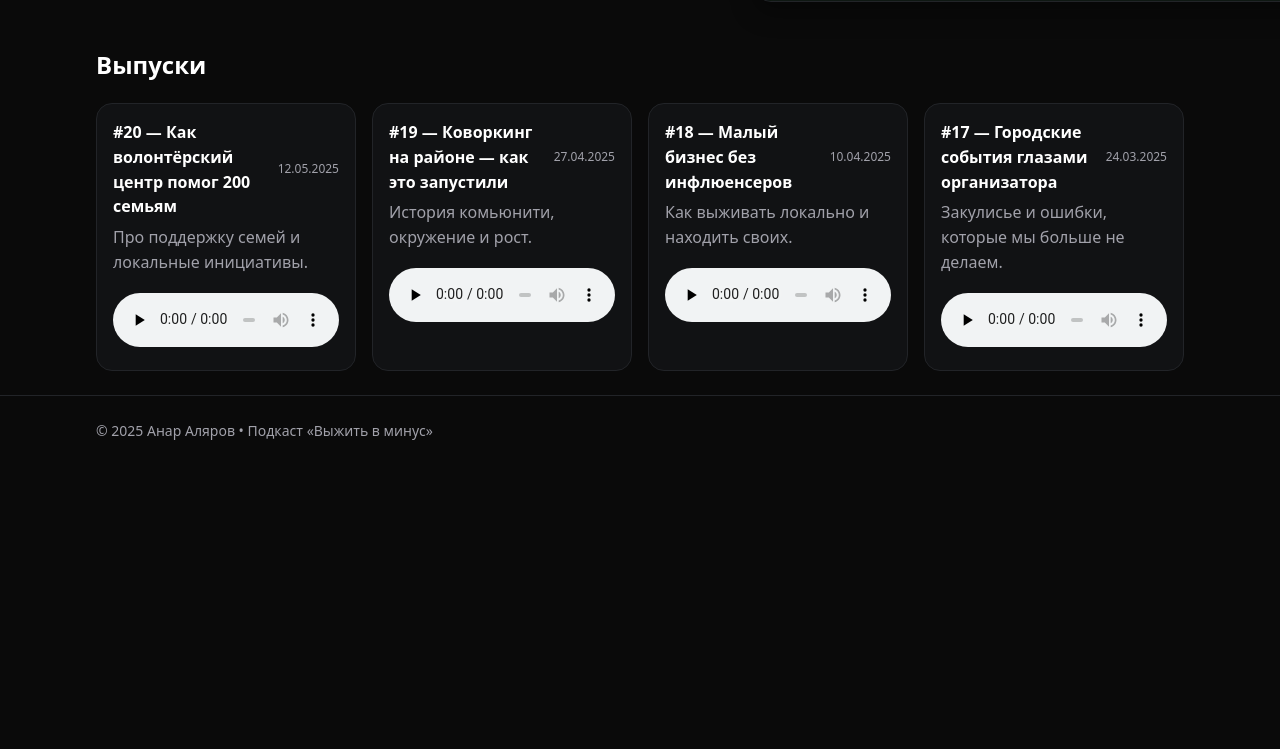
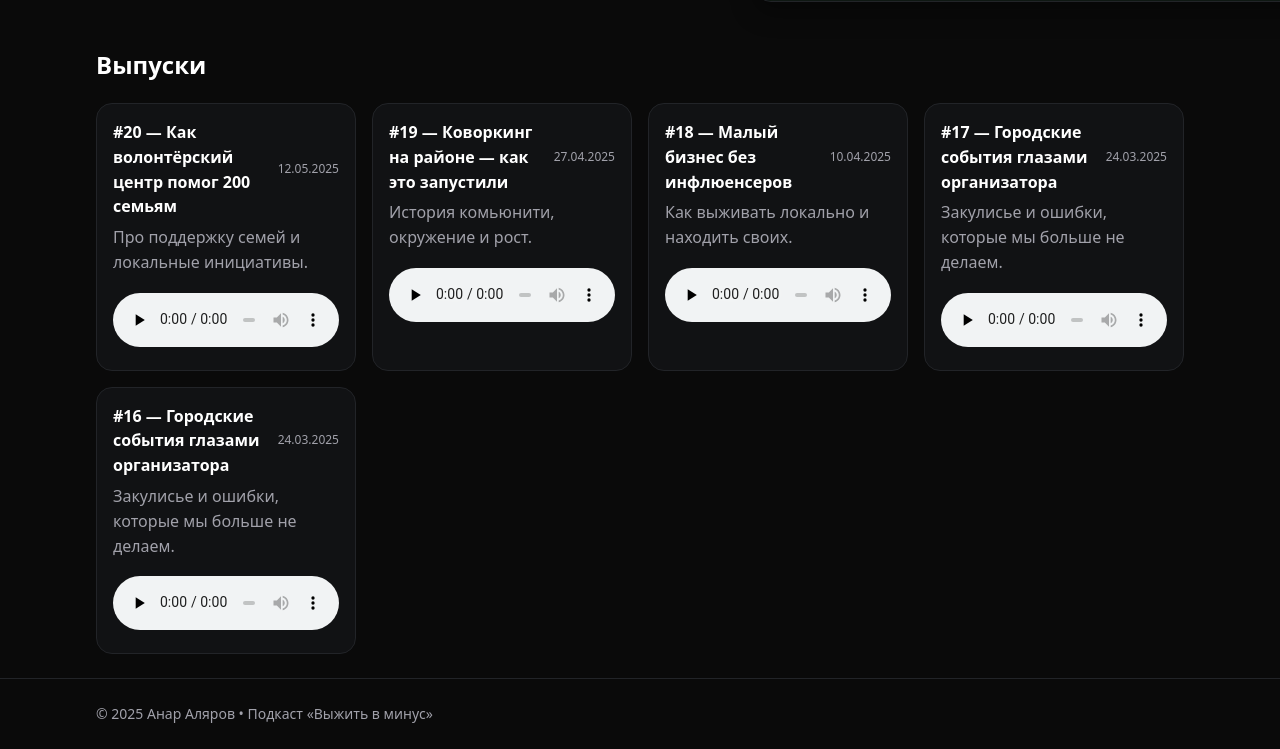
Before and after one commit to Anarr69/anar-portfolio, a plain HTML site: page podcast.html in a window 1280 px wide. Shown: the part 833-1582 px from the top of the page. Before the commit the page ends 1298 px from the top, so only its background shows below. Drawn offline with Linux system fonts and the light colour scheme.

Commit message:
Update podcast.html

```diff
--- a/podcast.html
+++ b/podcast.html
@@ -76,6 +76,7 @@
       {num:19, title:"Коворкинг на районе — как это запустили", date:"2025-04-27", audio:"#", desc:"История комьюнити, окружение и рост."},
       {num:18, title:"Малый бизнес без инфлюенсеров", date:"2025-04-10", audio:"#", desc:"Как выживать локально и находить своих."},
       {num:17, title:"Городские события глазами организатора", date:"2025-03-24", audio:"#", desc:"Закулисье и ошибки, которые мы больше не делаем."},
+      {num:16, title:"Городские события глазами организатора", date:"2025-03-24", audio:"#", desc:"Закулисье и ошибки, которые мы больше не делаем."},
     ];
     const list = document.getElementById('list');
     list.innerHTML = EPISODES.map(e => `
```
